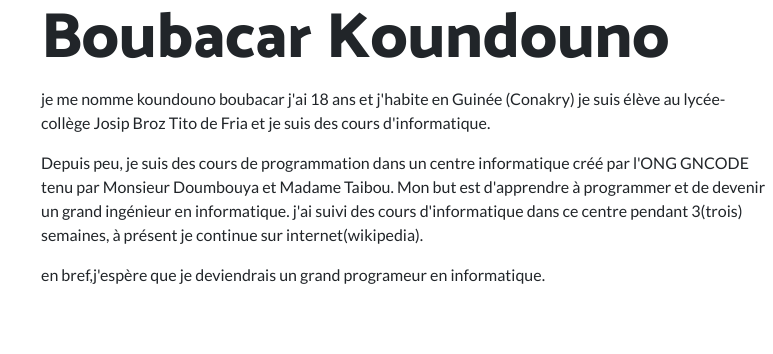
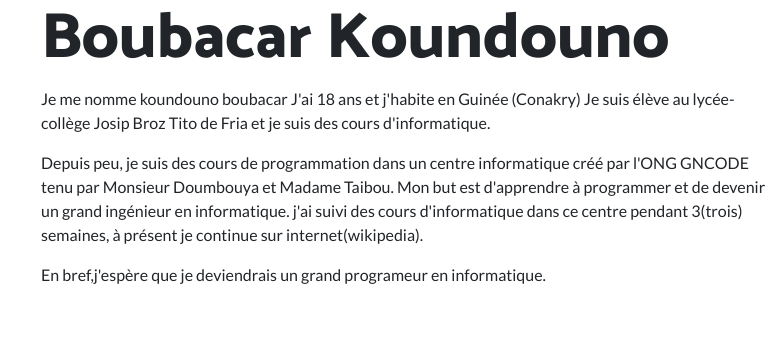
Before and after one commit to dianora/gncode, a website: page docs/sessions/fria1219/profiles/boubacar_koundouno.html in a window 1280 px wide. Shown: the part 110-464 px from the top of the page, 44-817 px from the left. Drawn offline with Linux system fonts and the light colour scheme; files whose address does not match are found by name.

Commit message:
updated file sessions

```diff
--- a/docs/sessions/fria1219/profiles/boubacar_koundouno.html
+++ b/docs/sessions/fria1219/profiles/boubacar_koundouno.html
@@ -64,14 +64,14 @@
           <div class="col-8">
               <h1 class="gncode-header-heading">Boubacar Koundouno</h1>
               <p>
-                  je me nomme koundouno boubacar
-				j'ai 18 ans et j'habite en Guinée (Conakry)
-				je suis élève au lycée-collège Josip Broz Tito de Fria et je  suis des cours d'informatique.</p>
+                  Je me nomme koundouno boubacar
+				J'ai 18 ans et j'habite en Guinée (Conakry)
+				Je suis élève au lycée-collège Josip Broz Tito de Fria et je  suis des cours d'informatique.</p>
 				<p>Depuis peu, je suis des cours de programmation dans un centre informatique créé par l'ONG GNCODE
 				tenu par Monsieur Doumbouya et Madame Taibou.
 				Mon but est d'apprendre à programmer et de devenir un grand ingénieur en informatique.
 				j'ai suivi des cours d'informatique dans ce centre pendant 3(trois) semaines, à présent je continue sur internet(wikipedia).</p>
-				<p>en bref,j'espère que je deviendrais un grand programeur en informatique.</p>
+				<p>En bref,j'espère que je deviendrais un grand programeur en informatique.</p>
           </div>
           <div class="col-4">
               <img src="/img/gncode_fria_19/students/aboubacar.png" class="img-fluid rounded-circle profile-picture" alt="Bobo" />
```
Also changed, not shown: docs/sessions/fria1219/profiles/candidates.html (+1 -1 lines).
